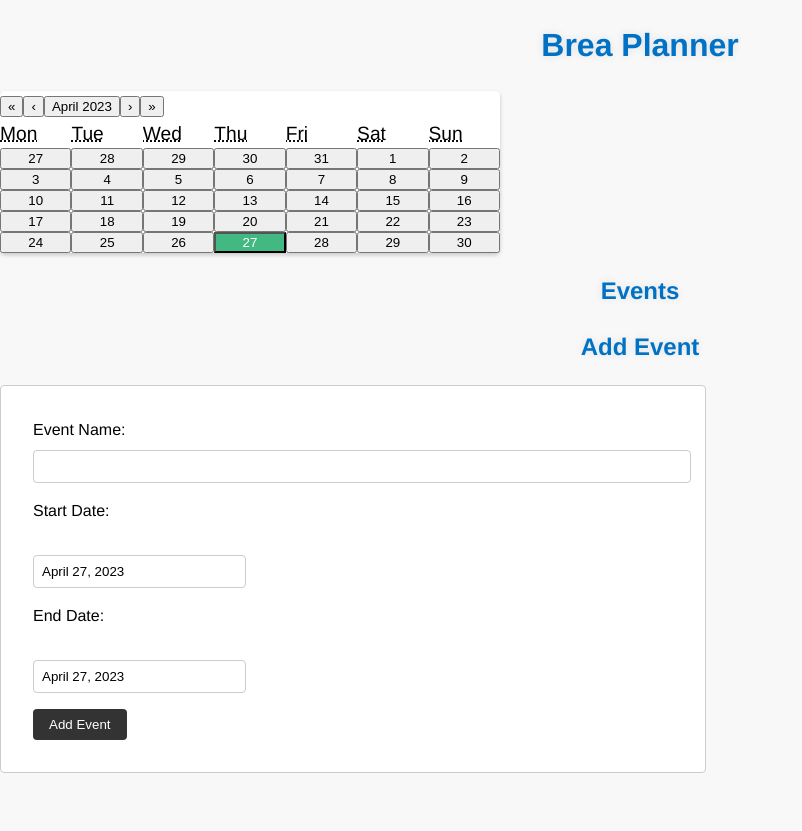
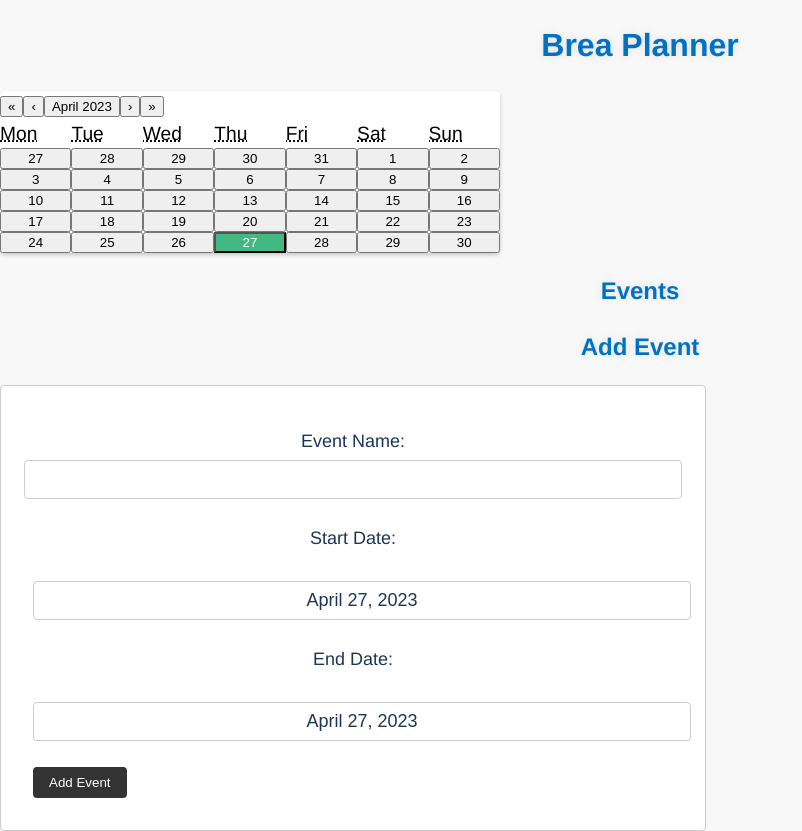
Before and after one commit to Partchworkboy/Planner, a React (Create React App) app: page / in a window 1280 px wide. Shown: the whole page, without its empty margins (0-802 px from the left). Before the commit the page ends 800 px from the top, so only its background shows below. Built offline with nearby package versions, Linux system fonts and the light colour scheme.

Commit message:
Update App.css

```diff
--- a/src/App.css
+++ b/src/App.css
@@ -176,3 +176,49 @@ form button[type="submit"]:hover {
   background-color: #f44336;
   color: #fff;
 }
+.form-group {
+  display: flex;
+  flex-direction: column;
+  align-items: center;
+  margin: 10px 0;
+}
+
+.form-group label {
+  font-size: 18px;
+  color: #1d3557;
+  text-align: center;
+  margin-bottom: 5px;
+}
+
+.form-group input {
+  padding: 10px;
+  border-radius: 10px;
+  border: 1px solid #1d3557;
+  font-size: 18px;
+  color: #1d3557;
+  text-align: center;
+  margin-bottom: 10px;
+}
+
+.form-group input:focus {
+  outline: none;
+  box-shadow: 0 0 5px #1d3557;
+}
+
+.form-group .react-datepicker-wrapper {
+  width: 100%;
+}
+
+.form-group button[type="submit"] {
+  background-color: #1d3557;
+  color: #fff;
+  font-size: 18px;
+  padding: 10px 20px;
+  border: none;
+  border-radius: 10px;
+  cursor: pointer;
+}
+
+.form-group button[type="submit"]:hover {
+  background-color: #457b9d;
+}
```
